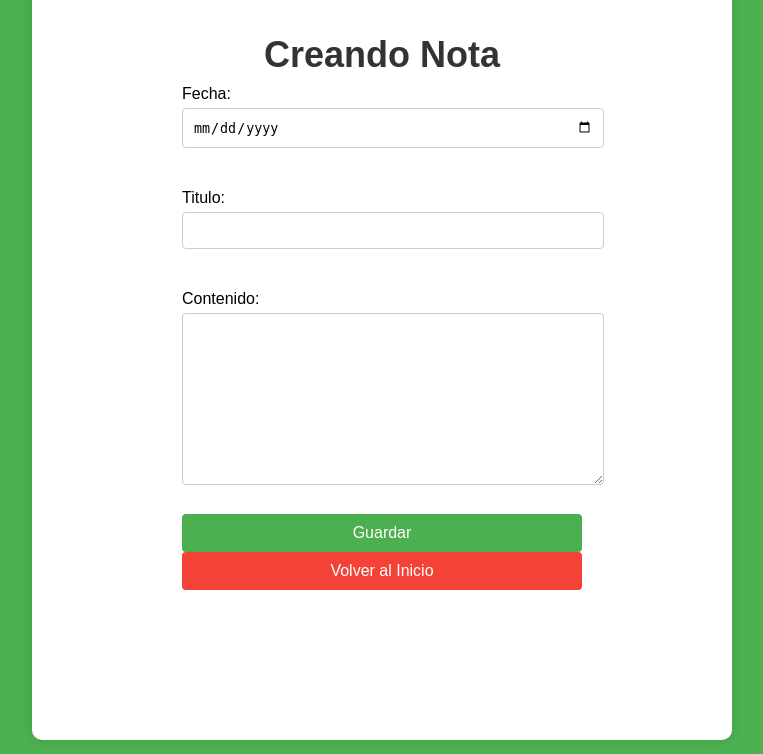
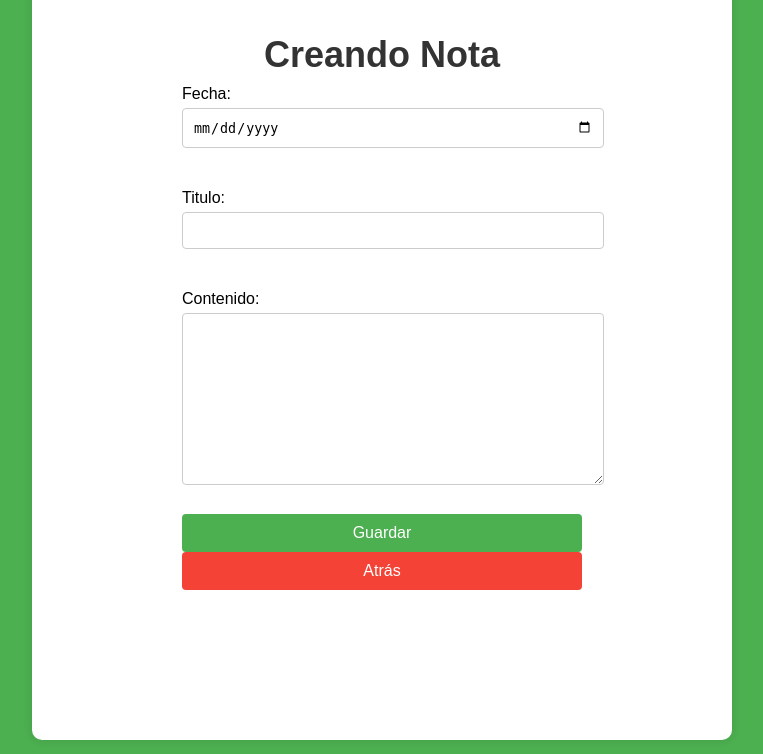
Before and after one commit to RyanValdivia/pweb2-teoria, a Django app: page /crearNota/ in a window 1280 px wide. Shown: the top 754 px of the page, without its empty margins (258-1021 px from the left). Run offline with Django 5.2, Linux system fonts and the light colour scheme.

Commit message:
se cambio el nombe del voton voler a inicio

```diff
--- a/agenda/notas/templates/notas/crearNota.html
+++ b/agenda/notas/templates/notas/crearNota.html
@@ -15,7 +15,7 @@
             {% csrf_token %}
             {{ form.as_p }}
             <button type="submit" class="btn-submit">Guardar</button>
-            <a href="{% url 'lista_notas' %}" class="btn-back">Volver al Inicio</a>
+            <a href="{% url 'lista_notas' %}" class="btn-back">Atrás</a>
         </form>
     </div>
 </body>
```
